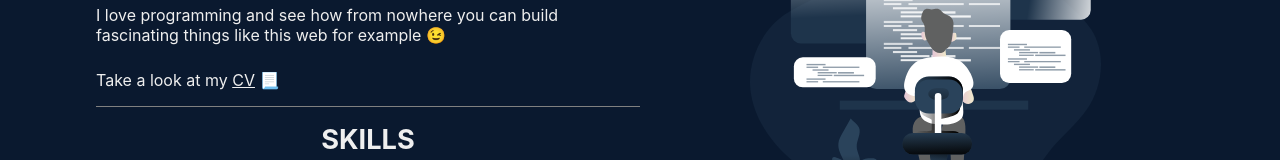
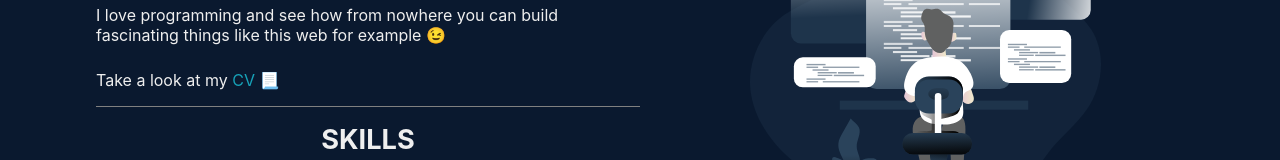
Before and after one commit to francoasc/portfolio, a React (Create React App) app: page / in a window 1280 px wide. Shown: the part 1008-1168 px from the top of the page. Built offline with nearby package versions, Linux system fonts and the light colour scheme.

Commit message:
small changes to CV link

```diff
--- a/src/components/About/about.js
+++ b/src/components/About/about.js
@@ -3,7 +3,7 @@ import { StyledAbout, StyledSkillIcon } from "../../styles/about-styles";
 import coding_image from "../../images/coding_ blue.svg";
 import { AiOutlineLinkedin, AiFillGithub } from "react-icons/ai";
 import { skills } from "../../utilities/icons";
-
+import CV from "../../assets/FRANCO-HERRERA-ASCARATE-CV.pdf";
 function About() {
   const openLinkHandler = (url) => window.open(url);
 
@@ -22,8 +22,11 @@ function About() {
             fascinating things like this web for example 😉
           </p>
           <p className="cv">
-            Take a look at my <span>CV</span>
-            <span id="logo_cv"> 📃</span>
+            Take a look at my{" "}
+            <a href={CV} target="_blank" rel="noreferrer">
+              <span>CV</span>
+              <span id="logo_cv"> 📃</span>
+            </a>
           </p>
 
           <div className="skills_container">
--- a/src/styles/about-styles.js
+++ b/src/styles/about-styles.js
@@ -52,10 +52,15 @@ export const StyledAbout = styled.section`
         margin-top: 1rem;
         border-bottom: 1px solid gray;
         padding-bottom: 1rem;
+        a {
+          text-decoration: none;
+        }
         span {
+          color: #17a2b8;
+          text-decoration: none;
           cursor: pointer;
-          text-decoration: underline;
           :hover {
+            text-decoration: underline;
           }
         }
         #logo_cv {
```
Also changed, not shown: 1 other file (tests, documents, lock files or other folders).
